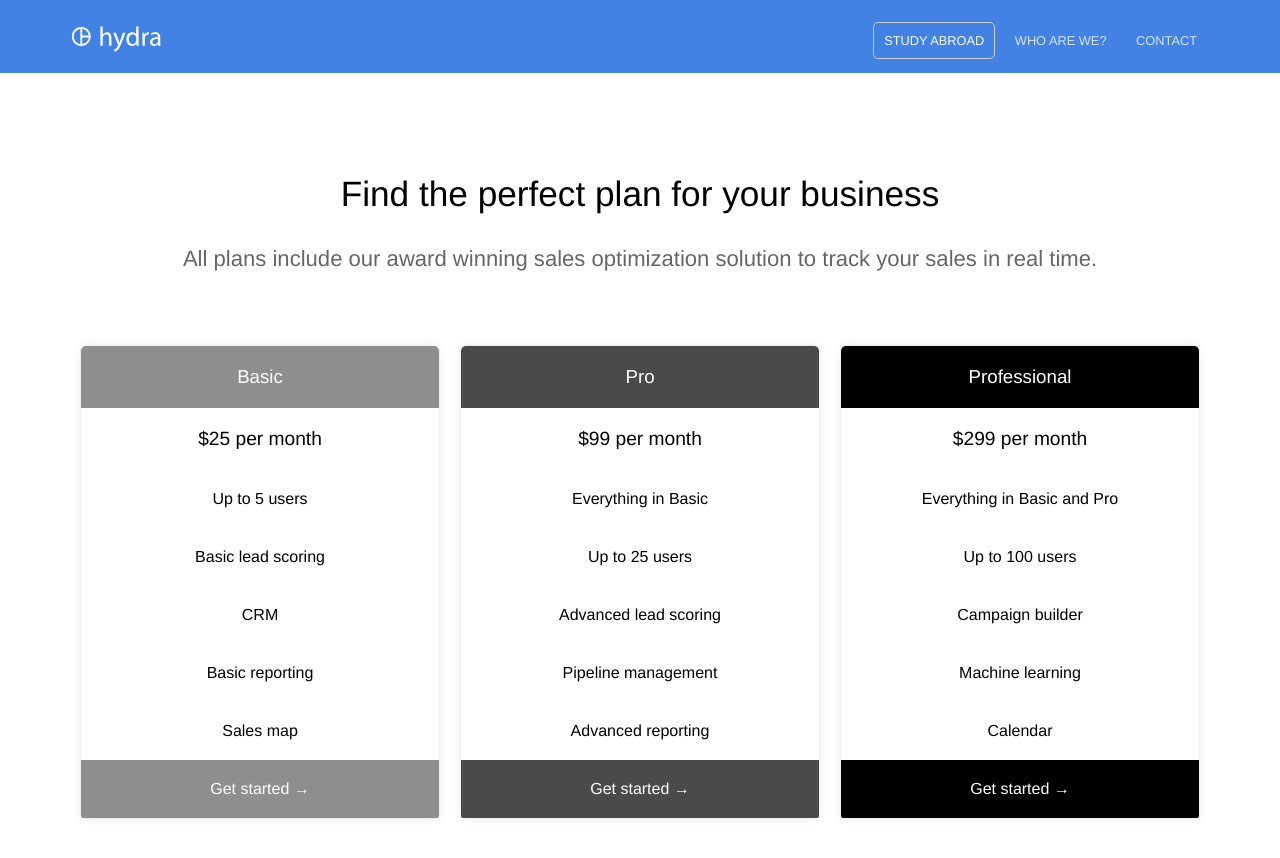
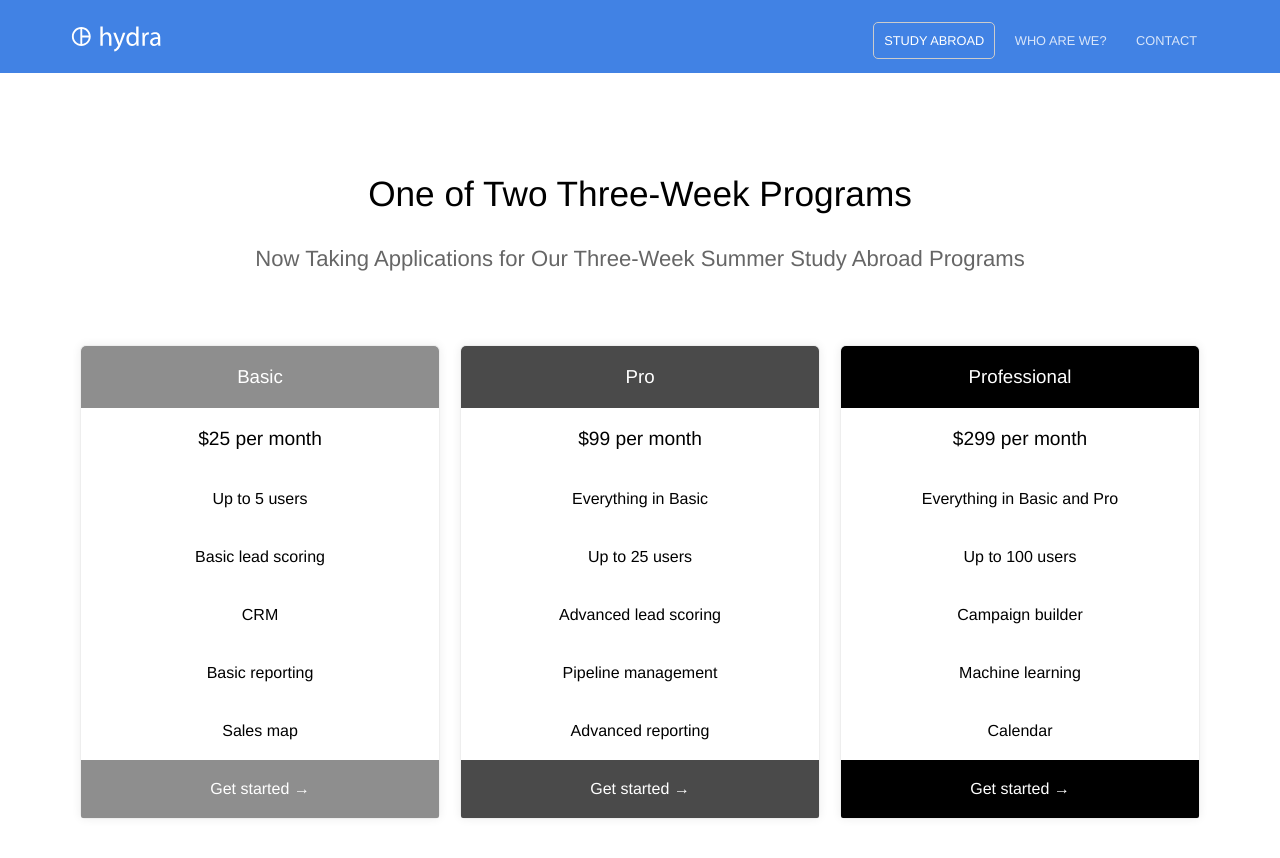
Before and after one commit to baritchie/project1, a Jekyll site: the page built from abroad.html, in a window 1280 px wide and 900 px high. Shown: the top 858 px of the window. Built offline with Jekyll 4.4.1, drawn with Linux system fonts in a browser that asks for light colours.

Commit message:
Updated 'abroad.html' via CloudCannon

```diff
--- a/abroad.html
+++ b/abroad.html
@@ -1,7 +1,7 @@
 ---
-title: Pricing
-heading: Find the perfect plan for your business
-description: All plans include our award winning sales optimization solution to track your sales in real time.
+title: Study Abroad
+heading: One of Two Three-Week Programs
+description: Now Taking Applications for Our Three-Week Summer Study Abroad Programs
 pricing_table:
   - name: Basic
     color: "#8e8e8e"
```
